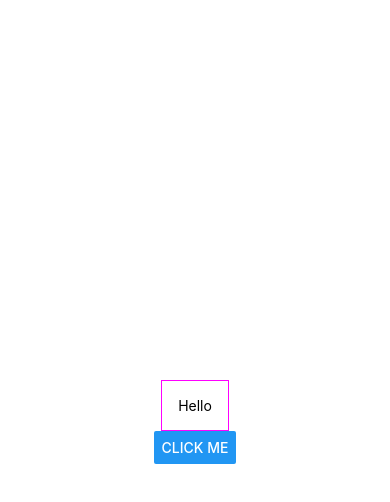
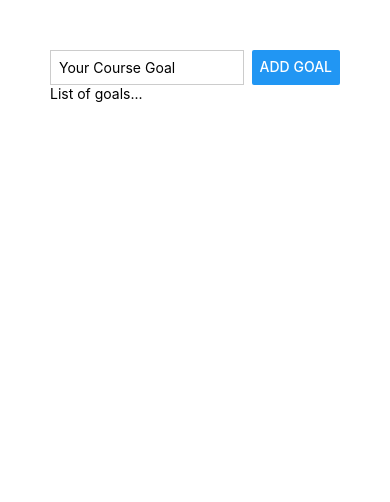
Before and after one commit to AndreeaMagda/todoApp, a React Native app: screen / in a window 390 px wide. Shown: the top 502 px of the page. Built offline with nearby package versions, Linux system fonts and the light colour scheme.

Commit message:
Created layouts with flexbox
About flexbox:
	- elements are positioned inside of containers
	- positioning is controlled via style settings applied to the
	  element container

```diff
--- a/App.js
+++ b/App.js
@@ -1,26 +1,33 @@
 import { StatusBar } from 'expo-status-bar';
-import { Button, StyleSheet, Text, View } from 'react-native';
+import { Button, StyleSheet, Text, View, TextInput } from 'react-native';
 
 export default function App() {
   return (
-    <View style={styles.container}>
-      <Text style={styles.dummyText}>Hello</Text>
-      <Button title="Click me" onPress={() => alert('Button clicked')} />
+    <View style={styles.appContainer}>
+      <View style={styles.inptContainer}>
+        <TextInput style={styles.textInput} placeholder="Your Course Goal" />
+        <Button title="ADD goal" />
+      </View>
+      <View>
+        <Text>List of goals...</Text>
+      </View>
     </View>
   );
 }
 
 const styles = StyleSheet.create({
-  container: {
-    flex: 1,
-    backgroundColor: '#fff',
-    alignItems: 'center',
-    justifyContent: 'center',
+  appContainer: {
+    padding: 50,
   },
-  dummyText: {
-    mergin: 16,
+  inptContainer: {
+    flexDirection: 'row',
+    justifyContent: 'space-between',
+  },
+  textInput: {
     borderWidth: 1,
-    borderColor: 'magenta',
-    padding: 16,
+    borderColor: '#cccccc',
+    width: '80%',
+    marginRight: 8,
+    padding: 8,
   },
 });
```
